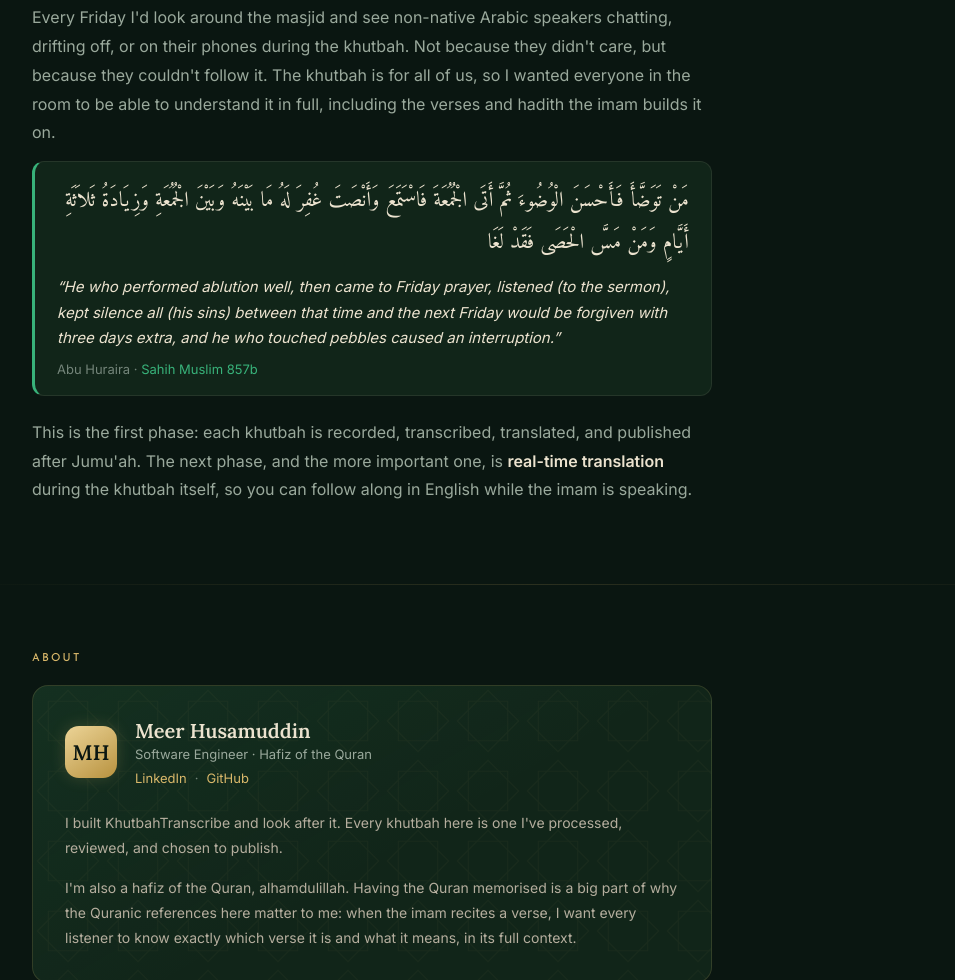
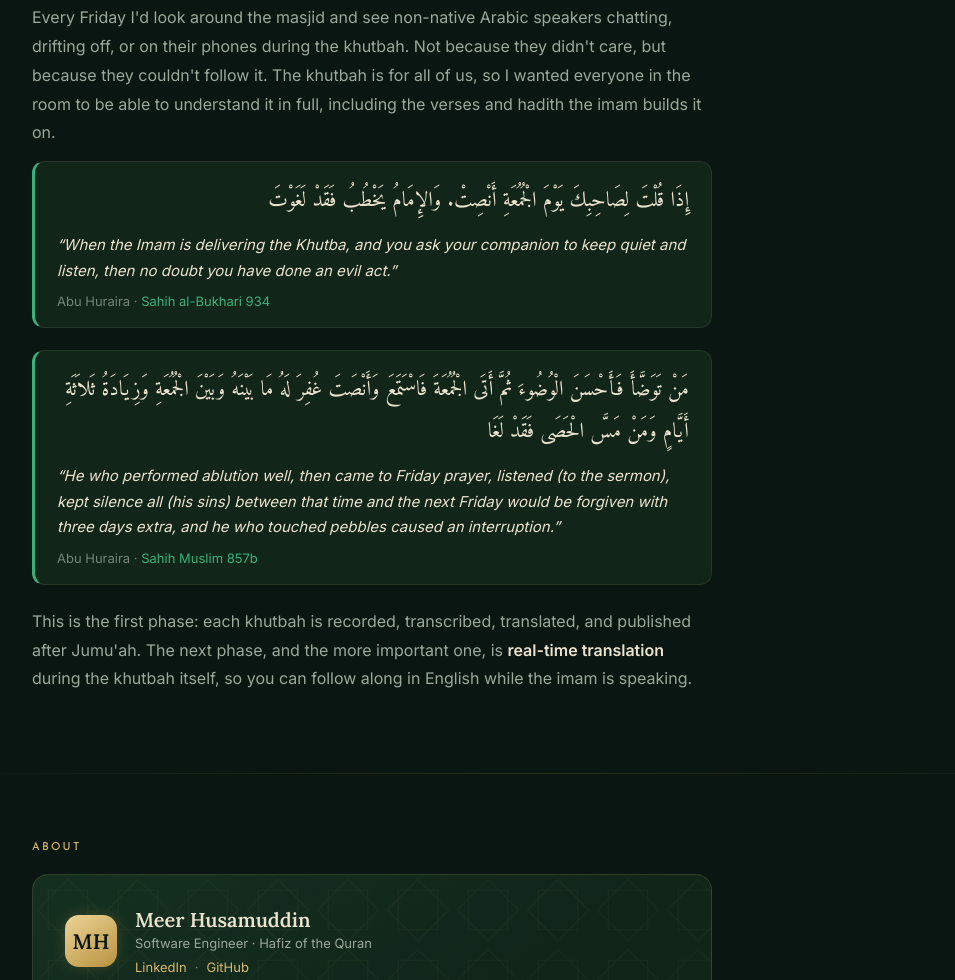
Before and after one commit to MeerHusam/khutbah-transcribe, a website: page public/home.html in a window 1280 px wide. Shown: the part 1521-2501 px from the top of the page, without its empty margins (102-1057 px from the left). Drawn offline with Linux system fonts and the light colour scheme; no server answers.

Commit message:
Why section: add Sahih al-Bukhari 934 ("be quiet" while the imam speaks)
Arabic matn and English verbatim from sunnah.com, above Muslim 857b.

```diff
--- a/public/home.html
+++ b/public/home.html
@@ -623,6 +623,11 @@
   <div class="why-block">
     <p>Every Friday I'd look around the masjid and see non-native Arabic speakers chatting, drifting off, or on their phones during the khutbah. Not because they didn't care, but because they couldn't follow it. The khutbah is for all of us, so I wanted everyone in the room to be able to understand it in full, including the verses and hadith the imam builds it on.</p>
     <figure class="why-hadith">
+      <p class="why-hadith-ar" lang="ar" dir="rtl">إِذَا قُلْتَ لِصَاحِبِكَ يَوْمَ الْجُمُعَةِ أَنْصِتْ. وَالإِمَامُ يَخْطُبُ فَقَدْ لَغَوْتَ</p>
+      <p class="why-hadith-en">&ldquo;When the Imam is delivering the Khutba, and you ask your companion to keep quiet and listen, then no doubt you have done an evil act.&rdquo;</p>
+      <figcaption>Abu Huraira · <a href="https://sunnah.com/bukhari:934" target="_blank" rel="noopener">Sahih al-Bukhari 934</a></figcaption>
+    </figure>
+    <figure class="why-hadith">
       <p class="why-hadith-ar" lang="ar" dir="rtl">مَنْ تَوَضَّأَ فَأَحْسَنَ الْوُضُوءَ ثُمَّ أَتَى الْجُمُعَةَ فَاسْتَمَعَ وَأَنْصَتَ غُفِرَ لَهُ مَا بَيْنَهُ وَبَيْنَ الْجُمُعَةِ وَزِيَادَةُ ثَلاَثَةِ أَيَّامٍ وَمَنْ مَسَّ الْحَصَى فَقَدْ لَغَا</p>
       <p class="why-hadith-en">&ldquo;He who performed ablution well, then came to Friday prayer, listened (to the sermon), kept silence all (his sins) between that time and the next Friday would be forgiven with three days extra, and he who touched pebbles caused an interruption.&rdquo;</p>
       <figcaption>Abu Huraira · <a href="https://sunnah.com/muslim:857b" target="_blank" rel="noopener">Sahih Muslim 857b</a></figcaption>
```
